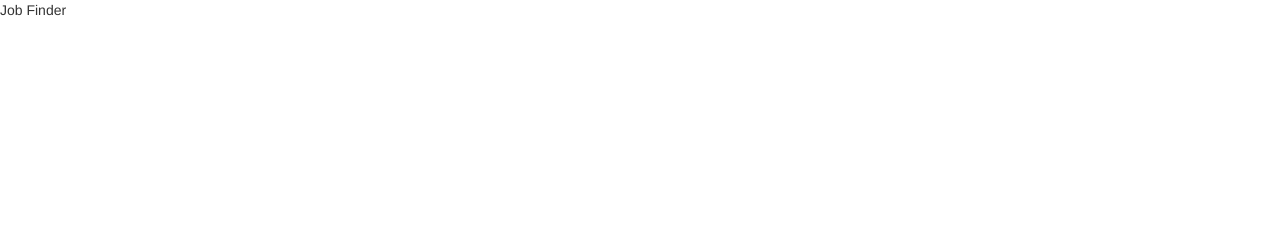
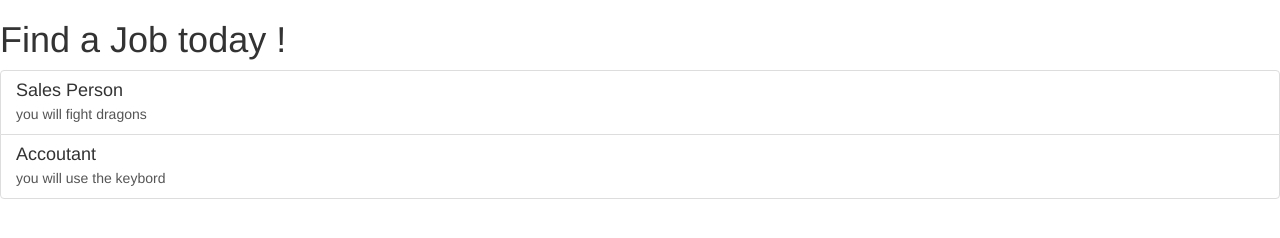
Before and after one commit to agabak/jobfinder, a website: page index.html in a window 1280 px wide. Drawn offline with Linux system fonts and the light colour scheme.

Commit message:
Initial commit to heroku

```diff
--- a/app/main/mainController.js
+++ b/app/main/mainController.js
@@ -9,7 +9,11 @@
     function mainController(){
         var vm = this;
 
-        vm.title =  "Job Finder"
+        vm.title =  "Find a Job today !"
+        vm.jobs = [
+            {title:'Sales Person', description:'you will fight dragons'},
+            {title:'Accoutant', description:'you will  use the keybord'}
+        ]
     }
 
 }());
--- a/index.html
+++ b/index.html
@@ -7,8 +7,15 @@
 
 <body ng-app="jobfinder">
 
-    <div ng-controller="mainController as vm">{{vm.title}}</div>
-
+    <div ng-controller="mainController as vm">
+        <h1>{{vm.title}}</h1>
+        <div class="list-group">
+          <a href="#" class="list-group-item" ng-repeat="job in vm.jobs">
+            <h4 class="list-group-item-heading">{{job.title}}</h4>
+            <p class="list-group-item-text">{{job.description}}</p>
+          </a>
+        </div>
+    </div>
     <script src="public/lib/angular/angular.min.js" type="text/javascript"></script>
     <script src="app/app.js" type="text/javascript"></script>
 
```
Also changed, not shown: 1 other file.
